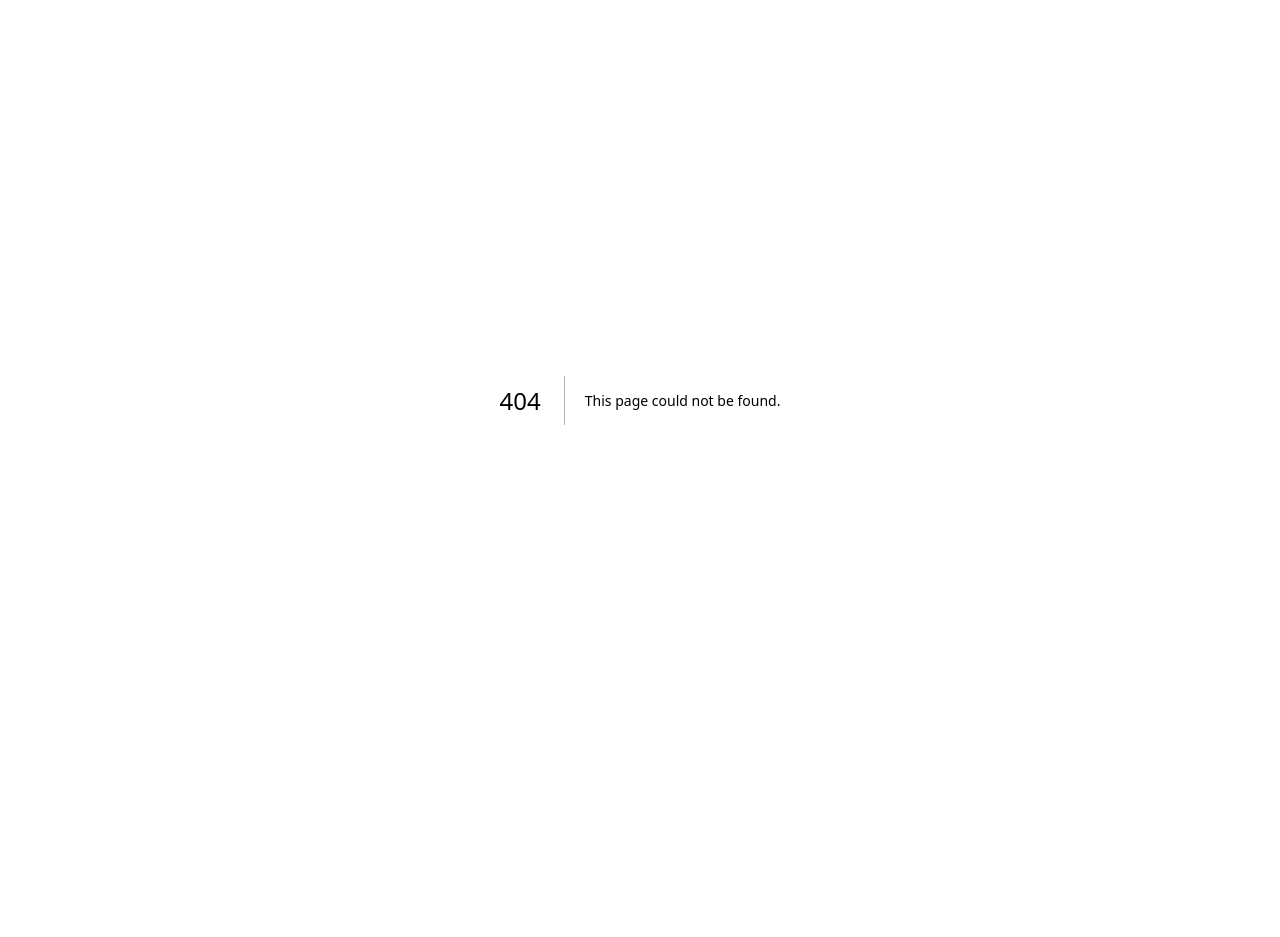
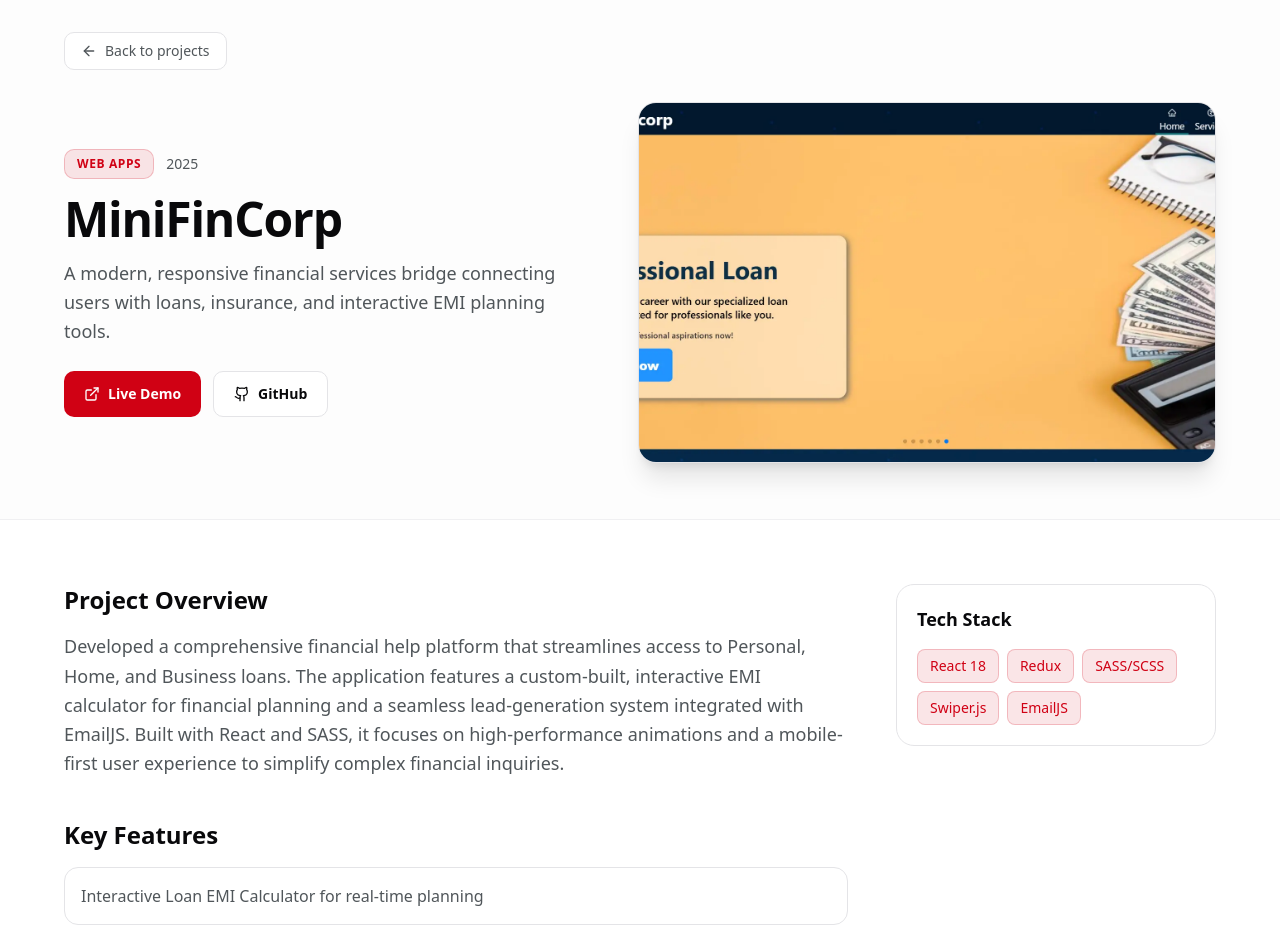
Before and after one commit to KrishnaDs007/krishnas_portfolio, a Next.js app: page /projects/proj-1 in a window 1280 px wide. Before the commit this address had no page. Shown: the top 937 px of the page. Before the commit the page ends 800 px from the top, so only its background shows below. Built offline with nearby package versions, Linux system fonts and the light colour scheme.

Commit message:
Add project detail pages

```diff
--- /dev/null
+++ b/app/projects/[id]/page.tsx
@@ -0,0 +1,214 @@
+import type { Metadata } from "next";
+import Image from "next/image";
+import Link from "next/link";
+import { notFound } from "next/navigation";
+import { ArrowLeft, ExternalLink, Github, Star } from "lucide-react";
+import { getProjectById, getProjects } from "@/lib/projects-utils";
+
+type ProjectPageProps = {
+  params: Promise<{
+    id: string;
+  }>;
+};
+
+export function generateStaticParams() {
+  return getProjects().map((project) => ({
+    id: project.id,
+  }));
+}
+
+export async function generateMetadata({
+  params,
+}: ProjectPageProps): Promise<Metadata> {
+  const { id } = await params;
+  const project = getProjectById(id);
+
+  if (!project) {
+    return {
+      title: "Project Not Found",
+    };
+  }
+
+  return {
+    title: project.title,
+    description: project.shortDescription,
+    openGraph: {
+      title: `${project.title} | Krishna Devashish`,
+      description: project.shortDescription,
+      images: [
+        {
+          url: project.images[0],
+          alt: `${project.title} project screenshot`,
+        },
+      ],
+    },
+    twitter: {
+      card: "summary_large_image",
+      title: `${project.title} | Krishna Devashish`,
+      description: project.shortDescription,
+      images: [project.images[0]],
+    },
+  };
+}
+
+export default async function ProjectPage({ params }: ProjectPageProps) {
+  const { id } = await params;
+  const project = getProjectById(id);
+
+  if (!project) {
+    notFound();
+  }
+
+  return (
+    <main className="min-h-screen bg-background">
+      <section className="border-b border-border/50 bg-accent/20 pt-8 pb-10 sm:pb-14">
+        <div className="container mx-auto px-4">
+          <div className="mx-auto max-w-6xl">
+            <Link
+              href="/#projects"
+              className="mb-8 inline-flex items-center gap-2 rounded-lg border border-border bg-background px-4 py-2 text-sm font-medium text-muted-foreground transition-colors hover:border-primary/50 hover:text-foreground"
+            >
+              <ArrowLeft className="h-4 w-4" />
+              Back to projects
+            </Link>
+
+            <div className="grid items-center gap-8 lg:grid-cols-[1fr_1.1fr] lg:gap-12">
+              <div>
+                <div className="mb-4 flex flex-wrap items-center gap-3">
+                  <span className="rounded-lg border border-primary/20 bg-primary/10 px-3 py-1.5 text-xs font-semibold uppercase tracking-wider text-primary">
+                    {project.category}
+                  </span>
+                  <span className="text-sm font-medium text-muted-foreground">
+                    {project.year}
+                  </span>
+                  {project.featured && (
+                    <span className="inline-flex items-center gap-1.5 rounded-lg border border-amber-700/30 bg-amber-50 px-3 py-1.5 text-xs font-semibold text-amber-900 dark:border-amber-400/40 dark:bg-amber-950 dark:text-amber-100">
+                      <Star className="h-3.5 w-3.5 fill-current" />
+                      Star Project
+                    </span>
+                  )}
+                </div>
+
+                <h1 className="mb-4 text-4xl font-bold tracking-tight text-foreground sm:text-5xl">
+                  {project.title}
+                </h1>
+                <p className="mb-6 max-w-2xl text-lg leading-relaxed text-muted-foreground">
+                  {project.shortDescription}
+                </p>
+
+                <div className="flex flex-wrap gap-3">
+                  {project.liveUrl && (
+                    <a
+                      href={project.liveUrl}
+                      target="_blank"
+                      rel="noopener noreferrer"
+                      className="inline-flex items-center gap-2 rounded-lg bg-primary px-5 py-3 text-sm font-semibold text-primary-foreground transition-colors hover:bg-primary/90"
+                    >
+                      <ExternalLink className="h-4 w-4" />
+                      Live Demo
+                    </a>
+                  )}
+                  {project.githubUrl && (
+                    <a
+                      href={project.githubUrl}
+                      target="_blank"
+                      rel="noopener noreferrer"
+                      className="inline-flex items-center gap-2 rounded-lg border border-border bg-background px-5 py-3 text-sm font-semibold text-foreground transition-colors hover:border-primary/50 hover:bg-accent"
+                    >
+                      <Github className="h-4 w-4" />
+                      GitHub
+                    </a>
+                  )}
+                </div>
+              </div>
+
+              <div className="relative aspect-[16/10] overflow-hidden rounded-2xl border border-border bg-card shadow-xl">
+                <Image
+                  src={project.images[0]}
+                  alt={`${project.title} cover screenshot`}
+                  fill
+                  sizes="(min-width: 1024px) 640px, calc(100vw - 32px)"
+                  priority
+                  className="object-cover"
+                />
+              </div>
+            </div>
+          </div>
+        </div>
+      </section>
+
+      <section className="py-12 sm:py-16">
+        <div className="container mx-auto px-4">
+          <div className="mx-auto grid max-w-6xl gap-10 lg:grid-cols-[1fr_320px] lg:gap-12">
+            <div className="space-y-10">
+              <div>
+                <h2 className="mb-4 text-2xl font-bold text-foreground">
+                  Project Overview
+                </h2>
+                <p className="text-base leading-relaxed text-muted-foreground sm:text-lg">
+                  {project.fullDescription}
+                </p>
+              </div>
+
+              <div>
+                <h2 className="mb-4 text-2xl font-bold text-foreground">
+                  Key Features
+                </h2>
+                <ul className="grid gap-3">
+                  {project.features.map((feature) => (
+                    <li
+                      key={feature}
+                      className="rounded-xl border border-border bg-card p-4 text-muted-foreground"
+                    >
+                      {feature}
+                    </li>
+                  ))}
+                </ul>
+              </div>
+
+              {project.images.length > 1 && (
+                <div>
+                  <h2 className="mb-4 text-2xl font-bold text-foreground">
+                    Screenshots
+                  </h2>
+                  <div className="grid gap-5 md:grid-cols-2">
+                    {project.images.slice(1).map((image, index) => (
+                      <div
+                        key={image}
+                        className="relative aspect-[16/10] overflow-hidden rounded-xl border border-border bg-card"
+                      >
+                        <Image
+                          src={image}
+                          alt={`${project.title} screenshot ${index + 2}`}
+                          fill
+                          sizes="(min-width: 768px) 50vw, calc(100vw - 32px)"
+                          className="object-cover"
+                        />
+                      </div>
+                    ))}
+                  </div>
+                </div>
+              )}
+            </div>
+
+            <aside className="h-fit rounded-2xl border border-border bg-card p-5 lg:sticky lg:top-24">
+              <h2 className="mb-4 text-lg font-bold text-foreground">
+                Tech Stack
+              </h2>
+              <div className="flex flex-wrap gap-2">
+                {project.technologies.map((technology) => (
+                  <span
+                    key={technology}
+                    className="rounded-md border border-primary/20 bg-primary/10 px-3 py-1.5 text-sm font-medium text-primary"
+                  >
+                    {technology}
+                  </span>
+                ))}
+              </div>
+            </aside>
+          </div>
+        </div>
+      </section>
+    </main>
+  );
+}
--- a/components/sections/projects.tsx
+++ b/components/sections/projects.tsx
@@ -2,29 +2,16 @@
 
 import { useState, useMemo } from "react";
 import Image from "next/image";
-import dynamic from "next/dynamic";
+import Link from "next/link";
 import { ExternalLink, Github, ArrowRight, Star } from "lucide-react";
-import {
-  getProjects,
-  getProjectCategories,
-  ProjectData,
-} from "@/lib/projects-utils";
+import { getProjects, getProjectCategories } from "@/lib/projects-utils";
 
 const PROJECTS_PER_PAGE = 6; // Show 6 projects initially (2 rows of 3)
 const ALL_PROJECTS = getProjects();
 const CATEGORIES = getProjectCategories();
 
-const ProjectModal = dynamic(
-  () =>
-    import("@/components/ui/project-modal").then((mod) => mod.ProjectModal),
-  { ssr: false },
-);
-
 export function Projects() {
   const [activeTab, setActiveTab] = useState("All Projects");
-  const [selectedProject, setSelectedProject] = useState<ProjectData | null>(
-    null,
-  );
   const [showAll, setShowAll] = useState(false);
 
   // Filter projects by category
@@ -41,14 +28,6 @@ export function Projects() {
     : filteredProjects.slice(0, PROJECTS_PER_PAGE);
 
   const hasMore = filteredProjects.length > PROJECTS_PER_PAGE;
-
-  const handleProjectClick = (project: ProjectData) => {
-    setSelectedProject(project);
-  };
-
-  const handleCloseModal = () => {
-    setSelectedProject(null);
-  };
 
   return (
     <section
@@ -163,14 +142,13 @@ export function Projects() {
 
                   {/* CTA Buttons */}
                   <div className="flex gap-3">
-                    <button
-                      type="button"
-                      onClick={() => handleProjectClick(project)}
+                    <Link
+                      href={`/projects/${project.id}`}
                       className="flex flex-1 items-center justify-center gap-2 rounded-lg bg-primary px-4 py-2.5 text-sm font-medium text-primary-foreground transition-all hover:bg-primary/90"
                     >
                       <span>View Details</span>
                       <ArrowRight className="h-4 w-4 transition-transform group-hover:translate-x-1" />
-                    </button>
+                    </Link>
                     {project.liveUrl && (
                       <a
                         href={project.liveUrl}
@@ -226,14 +204,6 @@ export function Projects() {
         </div>
       </div>
 
-      {/* Project Modal */}
-      {selectedProject && (
-        <ProjectModal
-          project={selectedProject}
-          isOpen={!!selectedProject}
-          onClose={handleCloseModal}
-        />
-      )}
     </section>
   );
 }
```
